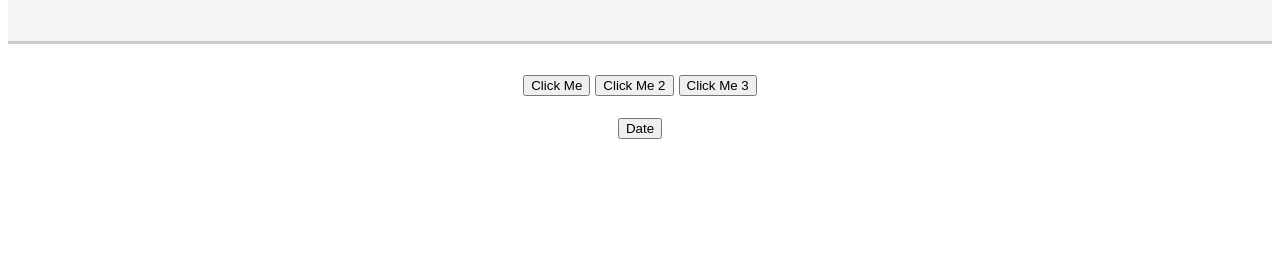
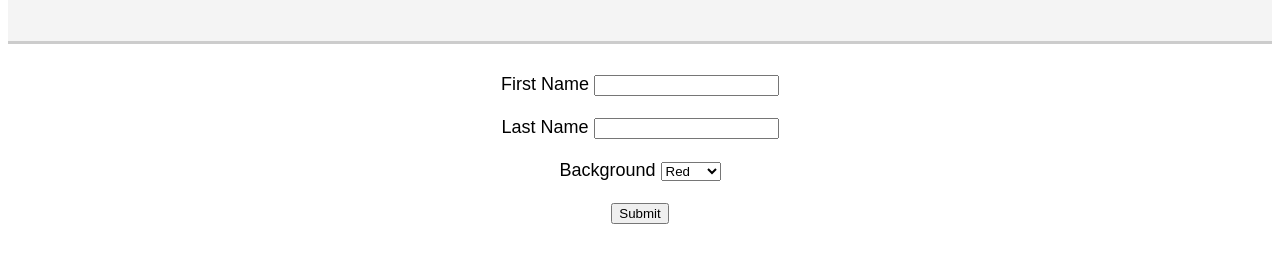
Before and after one commit to VarXIsNotEqualY/Js-basics, a plain HTML site: page index.html in a window 1280 px wide. Shown: the part 97-360 px from the top of the page. Drawn offline with Linux system fonts and the light colour scheme.

Commit message:
Added a basic form validation

```diff
--- a/index.html
+++ b/index.html
@@ -4,36 +4,65 @@
 	<title>Learning JavaScript</title>
 	<link rel="stylesheet" type="text/css" href="style.css">
 </head>
-<body>
+<body id='body'>
 <div class='header'>
 	<h1 id='heading'>Learning JavaScript</h1>
 </div>
 
 <div class='container'>
-	<button onclick="doClick()">Click Me</button>
-	<button onclick="cT(this)">Click Me 2</button>
-	<button onclick='cH1(this)'>Click Me 3</button>
-	<br>
-	<br>
-	<button onclick='date()'>Date</button>
+	<form method='POST' name='myForm' action='something.php' onsubmit="return validateForm()">
+		<div>
+			<label>First Name</label>
+			<input type="text" name="firstName" id='firstName' value="">
+		</div>
+		<br>
+		<div>
+			<label>Last Name</label>
+			<input type="text" name="lastName" id='lastName' value="">
+		</div>
+		<br>
+		<div>
+			<label>Background</label>
+			<select name='background' id='background' onchange="cB(this)">
+				<option value='red'>Red</option>
+				<option value='green'>Green</option>
+				<option value='blue'>Blue</option>
+			</select>
+		</div>
+		<div>
+			<br>
+			<input type="submit" name="submit" value="Submit">
+		</div>
+	</form>
 </div>
 
 <h1 id='time'></h1>
 
 <script type="text/javascript">
-	function doClick(){
-		alert('You Clicked!');
+	function cB(x){
+		var body = document.getElementById('body');
+		body.style.backgroundColor = x.value;
 	}
-	function cT(id){
-		id.innerHTML = 'You Clicked!'
-	}
-	function cH1(id){
-		var heading = document.getElementById('heading')
-		heading.innerHTML = 'You Clicked!'
-	}
-	function date(){
-		var date = document.getElementById('time')
-		date.innerHTML = Date()
+	function validateForm(){
+		var firstName = document.forms['myForm']['firstName'].value;
+		var lastName = document.forms['myForm']['lastName'].value;
+
+		if(firstName == null || firstName == ""){
+			alert("First name is required");
+			return false;
+		}
+
+		if(lastName == null || lastName == ""){
+			alert("Last name is required");
+			return false;
+		}
+
+		if(firstName.length <3){
+			alert("First name must be at least 3 chars");
+			return false;
+		}
+
+
 	}
 </script>
 
```
